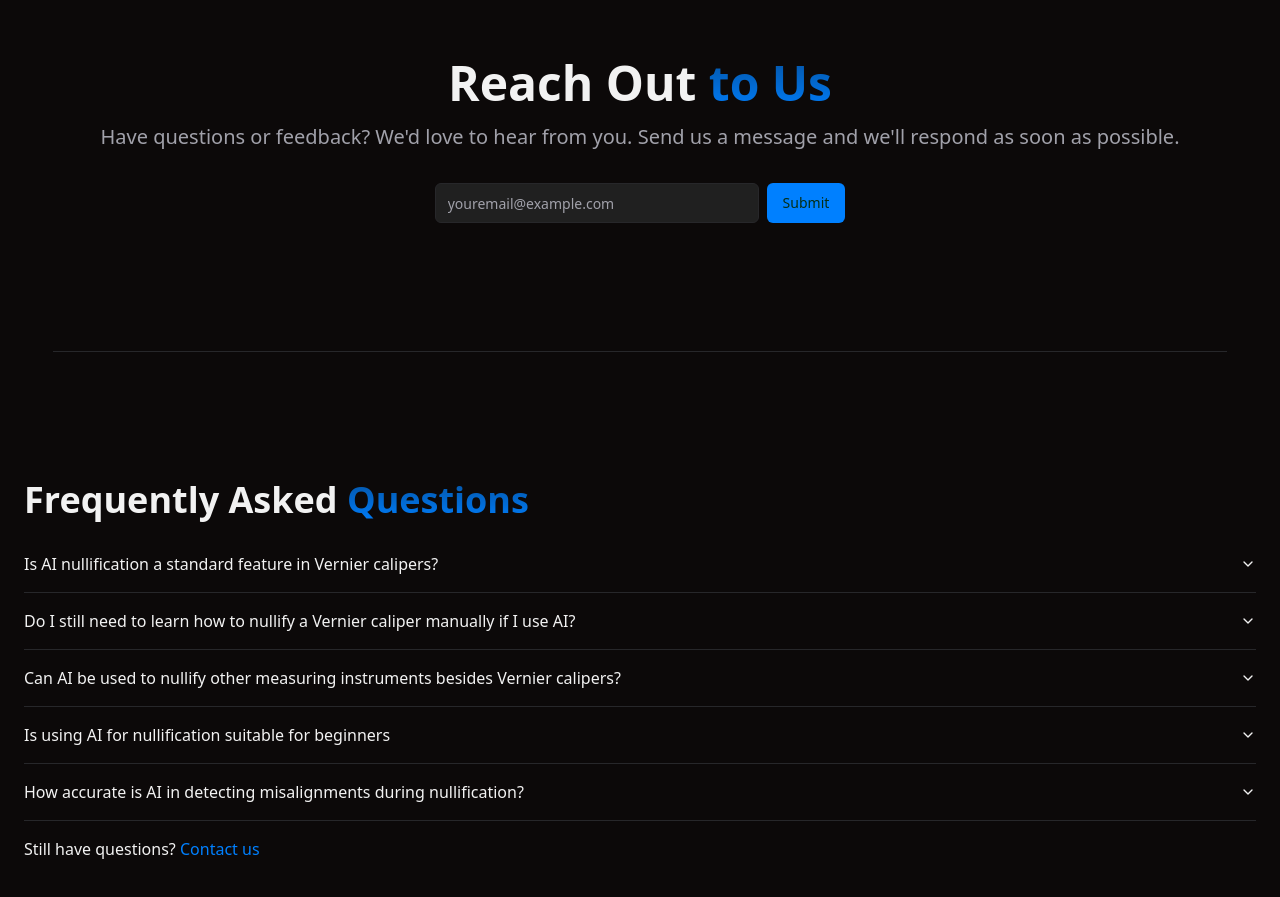
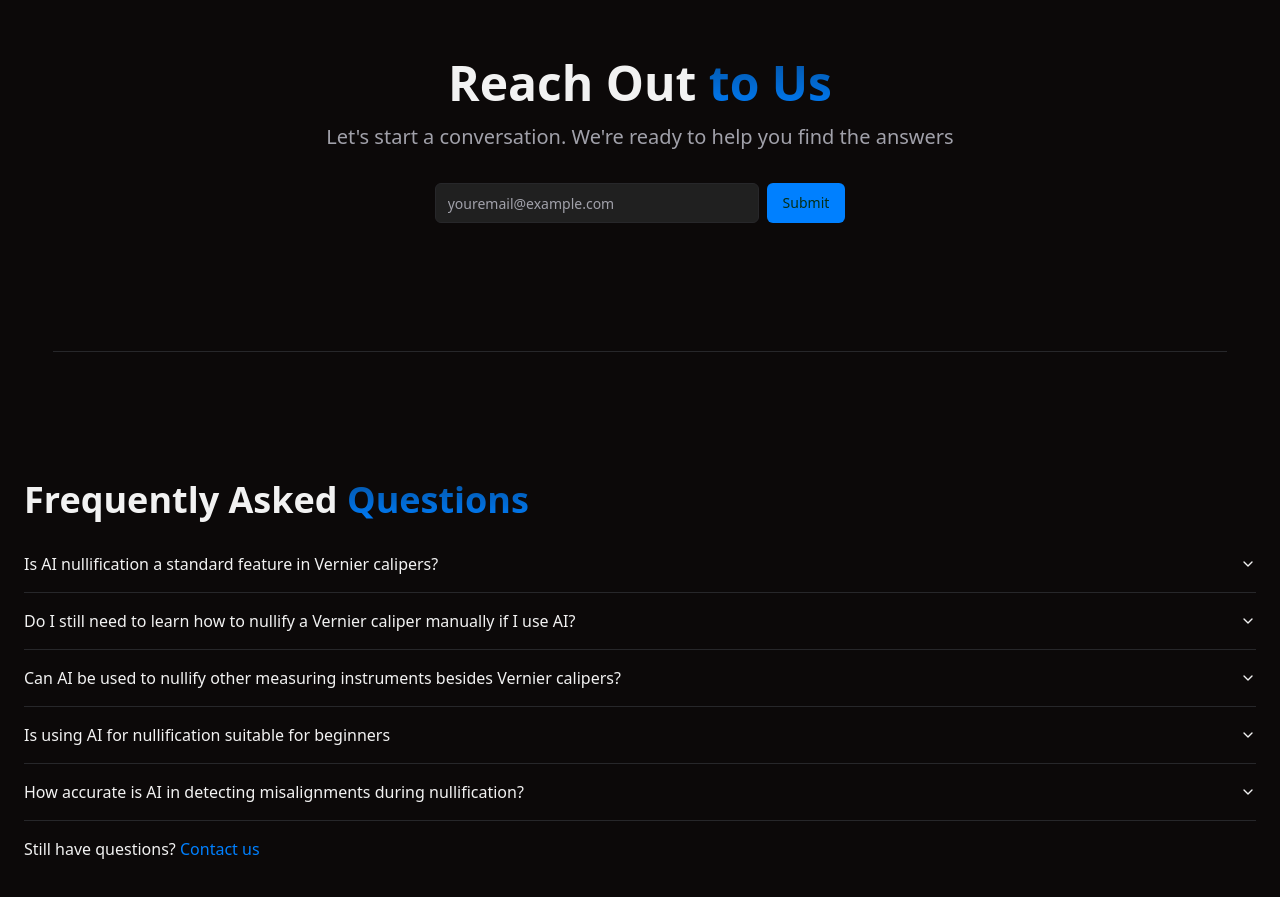
Before and after one commit to atharvftw/nulifywebsite, a React (Vite) app: page / in a window 1280 px wide. Shown: the part 6620-7517 px from the top of the page. Built offline with nearby package versions, Linux system fonts and the light colour scheme.

Commit message:
Update Newsletter.tsx

```diff
--- a/src/components/Newsletter.tsx
+++ b/src/components/Newsletter.tsx
@@ -30,7 +30,7 @@ export default function ContactForm() {
           </span>
         </h3>
         <p className="text-xl text-muted-foreground text-center mt-4 mb-8">
-          Have questions or feedback? We'd love to hear from you. Send us a message and we'll respond as soon as possible.
+          Let's start a conversation. We're ready to help you find the answers
         </p>
 
         <form
```
